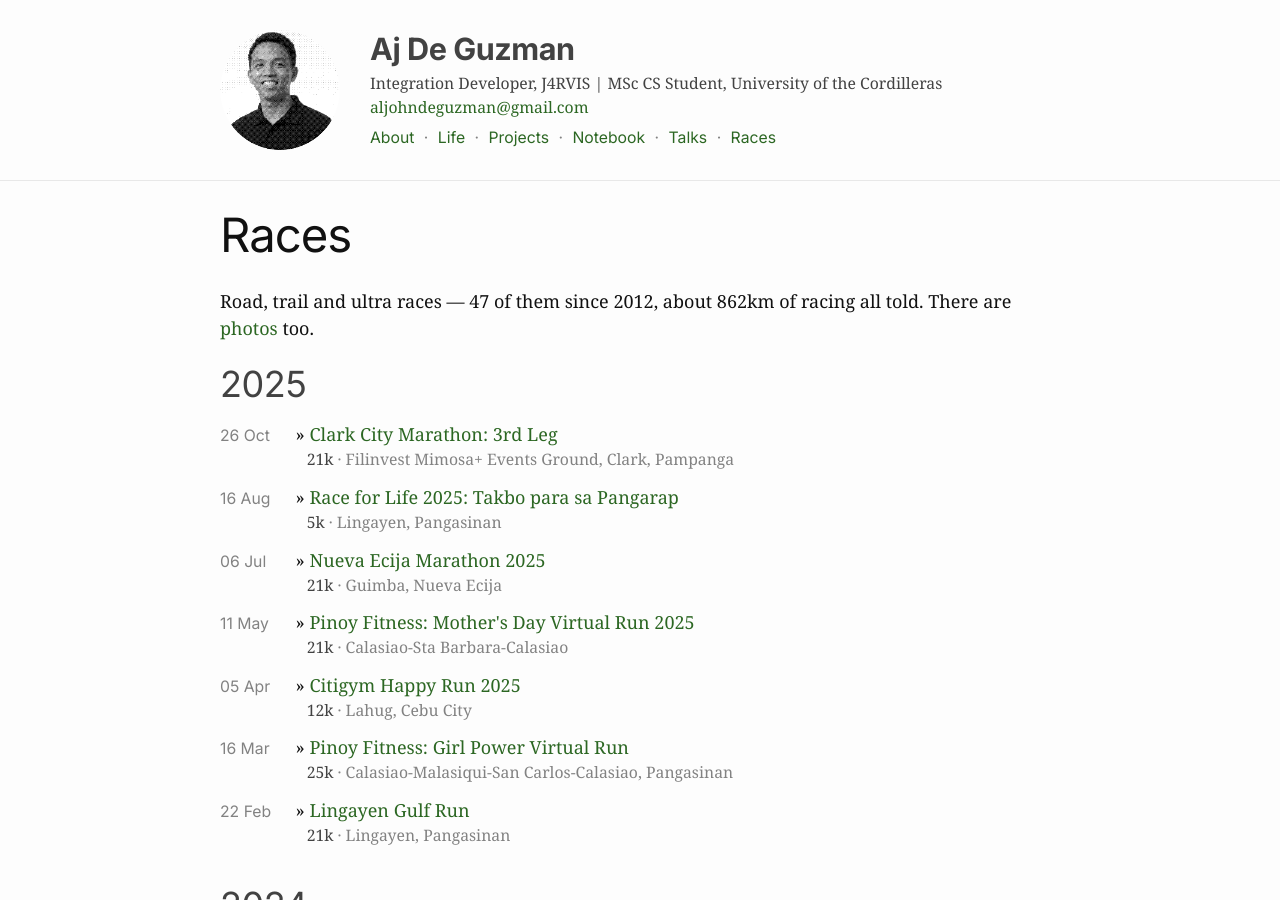
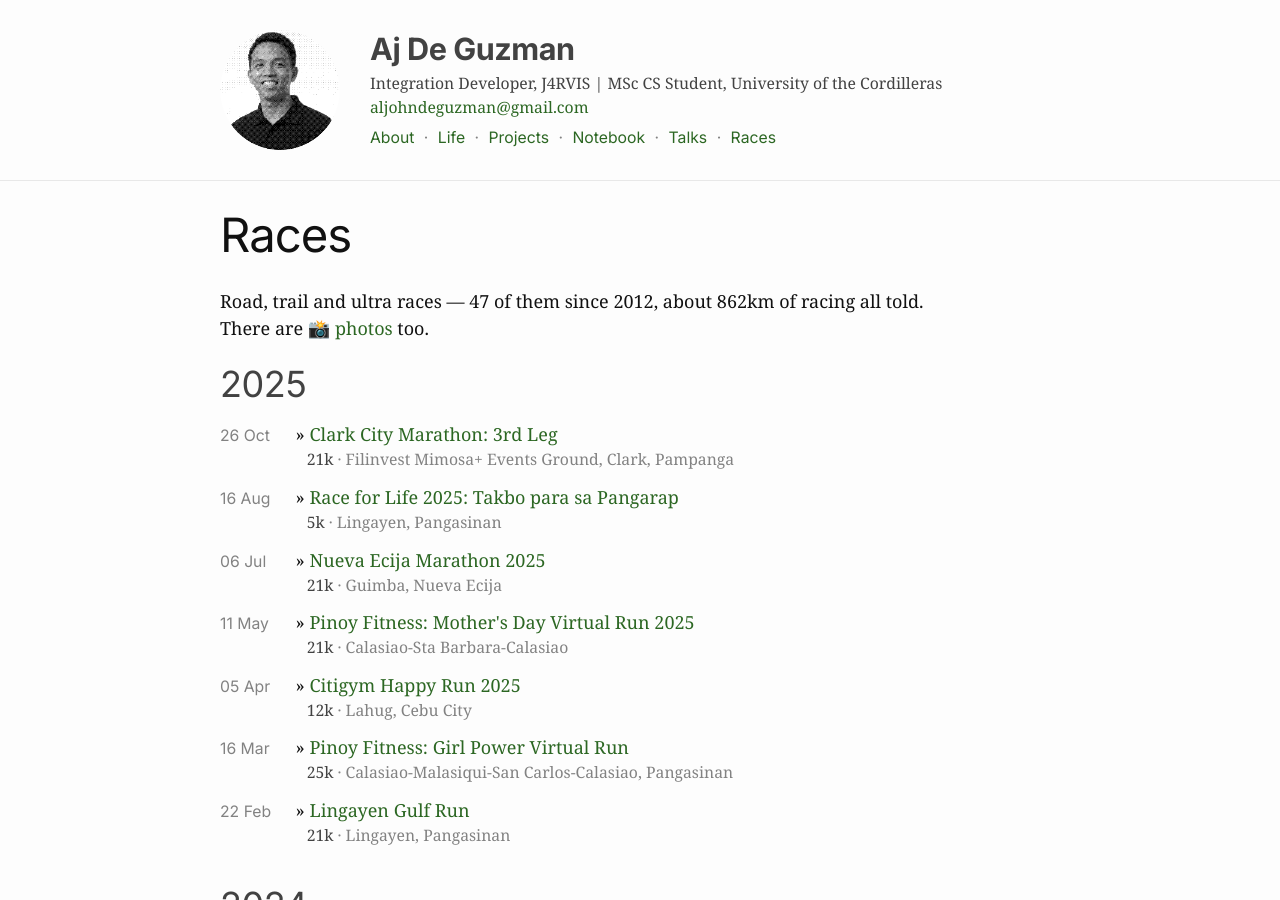
Before and after one commit to ajdeguzman/ajdeguzman.github.io, a Jekyll site: the page built from races.md, in a window 1280 px wide and 900 px high. Built offline with Jekyll 4.4.1, drawn with Linux system fonts in a browser that asks for light colours.

```diff
--- a/races.md
+++ b/races.md
@@ -15,7 +15,7 @@ permalink: /races/
 
 Road, trail and ultra races — {{ done.size }} of them since
 {{ done.last.date | date: "%Y" }}, about {{ total_km }}km of racing all told.
-There are [photos]({{ "/races/gallery/" | relative_url }}) too.
+<br> There are 📸 [photos]({{ "/races/gallery/" | relative_url }}) too.
 
 {% if upcoming.size > 0 %}
 ## Upcoming
```
